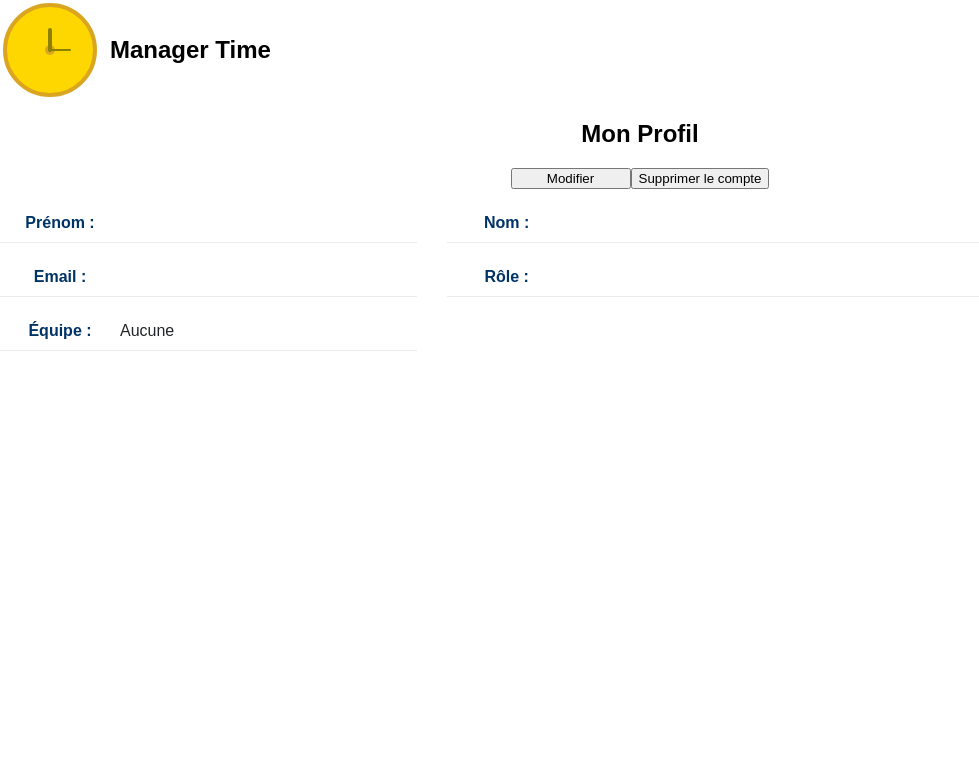
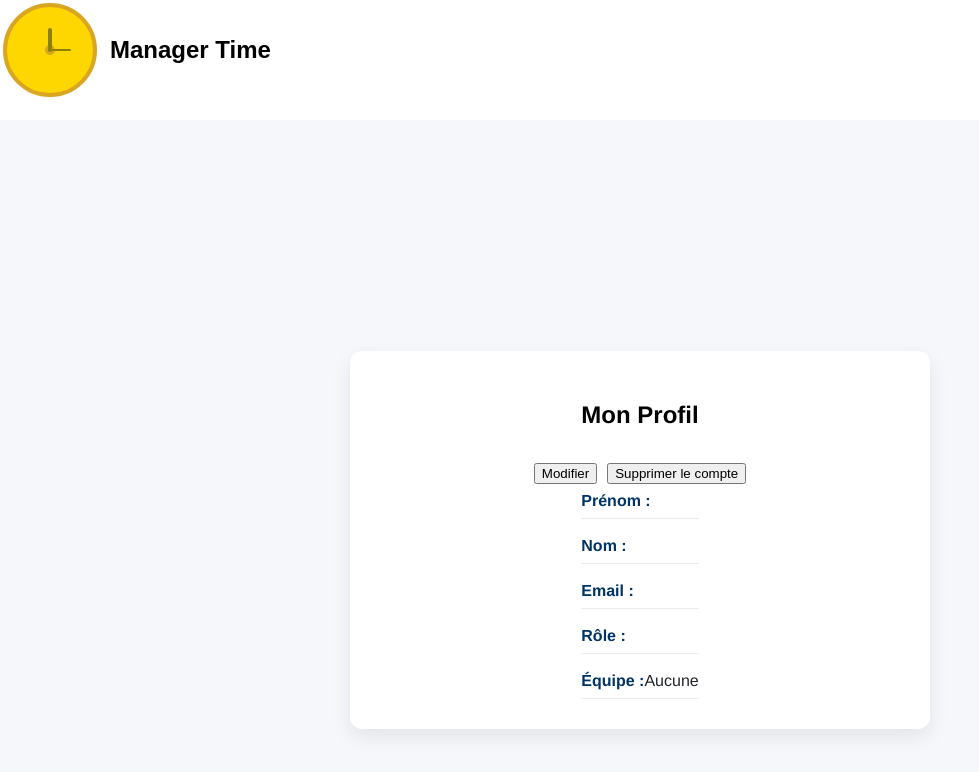
Before and after one commit to AristideWafo/Time-Manager, an Angular app in the folder front/: page /profile in a window 1280 px wide. Shown: the top 772 px of the page, without its empty margins (0-979 px from the left). Built offline with nearby package versions, Linux system fonts and the light colour scheme; no server answers; sample sign-in values are in the browser's storage.

Commit message:
style: profile style

```diff
--- a/front/src/app/view/pages/profile/profile.component.css
+++ b/front/src/app/view/pages/profile/profile.component.css
@@ -1,86 +1,87 @@
-/* Profil info - style pro */
+/* Container centré verticalement et horizontalement */
+.profile-container {
+    display: flex;
+    justify-content: center;
+    /* centre horizontalement */
+    align-items: center;
+    /* centre verticalement */
+    min-height: 100vh;
+    /* prend toute la hauteur de l’écran */
+    padding: 20px;
+    font-family: 'Helvetica Neue', Helvetica, Arial, sans-serif;
+    background-color: #f5f7fa;
+}
+
+/* Card centrée et responsive */
+.profile-card {
+    background: #ffffff;
+    border-radius: 12px;
+    box-shadow: 0 8px 20px rgba(0, 0, 0, 0.08);
+    padding: 30px 40px;
+    max-width: 500px;
+    /* limite largeur de la carte */
+    width: 100%;
+    transition: box-shadow 0.3s ease;
+}
+
+.profile-card:hover {
+    box-shadow: 0 12px 30px rgba(0, 0, 0, 0.12);
+}
+
+/* Centrage du contenu dans la carte */
+.profile-header,
+.profile-content {
+    display: flex;
+    flex-direction: column;
+    align-items: center;
+}
+
+.profile-actions {
+    margin-top: 15px;
+    display: flex;
+    gap: 10px;
+}
+
+/* Profile info centré */
 .profile-info {
-    display: grid;
-    grid-template-columns: 1fr 2fr;
-    gap: 15px 30px;
-    padding: 15px 0;
+    display: flex;
+    flex-direction: column;
+    align-items: center;
+    /* centre les lignes */
+    gap: 10px;
 }
 
 .profile-info div {
     display: flex;
-    align-items: center;
-    padding: 10px 0;
+    justify-content: space-between;
+    width: 100%;
+    max-width: 350px;
+    /* largeur uniforme */
+    padding: 8px 0;
     border-bottom: 1px solid #e9ecef;
 }
 
 .profile-info label {
     font-weight: 600;
     color: #003366;
-    min-width: 120px;
-    /* largeur fixe pour aligner les valeurs */
 }
 
 .profile-info span {
     color: #212529;
     font-size: 1rem;
-    word-break: break-word;
+    text-align: right;
 }
 
-/* Responsive */
-@media (max-width: 600px) {
-    .profile-info {
-        grid-template-columns: 1fr;
+/* Responsive pour mobile */
+@media (max-width: 500px) {
+    .profile-info div {
+        flex-direction: column;
+        align-items: center;
+        text-align: center;
     }
 
-    .profile-info label {
-        min-width: auto;
-        margin-bottom: 5px;
-    }
-
-    .profile-info div {
-        flex-direction: column;
-        align-items: flex-start;
+    .profile-info label,
+    .profile-info span {
+        text-align: center;
     }
 }
-
-/* Amélioration formulaire */
-.profile-form input {
-    width: 100%;
-    padding: 12px;
-    font-size: 1rem;
-    border-radius: 6px;
-    border: 1px solid #ced4da;
-    transition: border-color 0.2s ease, box-shadow 0.2s ease;
-}
-
-.profile-form input:focus {
-    border-color: #0056b3;
-    box-shadow: 0 0 5px rgba(0, 86, 179, 0.3);
-    outline: none;
-}
-
-/* Actions du formulaire alignées à droite */
-.form-actions {
-    display: flex;
-    justify-content: flex-end;
-    gap: 15px;
-    margin-top: 20px;
-}
-
-/* Boutons cohérents */
-.btn {
-    min-width: 120px;
-    text-align: center;
-}
-
-/* Messages centrés et pro */
-.message {
-    font-size: 0.95rem;
-    padding: 12px 20px;
-    border-radius: 8px;
-}
-
-/* Modal actions */
-.modal-actions button {
-    min-width: 140px;
-}
--- a/front/src/app/view/pages/profile/profile.component.ts
+++ b/front/src/app/view/pages/profile/profile.component.ts
@@ -191,6 +191,7 @@ export class ProfileComponent implements OnInit {
     }
 
     this.isLoading = true;
+
     this.apiService.updateUser(this.editProfile).subscribe({
       next: () => {
         this.userProfile = { ...this.editProfile };
@@ -198,11 +199,13 @@ export class ProfileComponent implements OnInit {
         this.isLoading = false;
         this.showMessage('Profil mis à jour avec succès !', 'success');
       },
-      error: () => {
+      error: (err) => {
         this.isLoading = false;
+        console.error('Erreur update', err);
         this.showMessage('Erreur lors de la mise à jour.', 'error');
       }
     });
+
   }
 
   confirmDelete() { this.showDeleteModal = true; }
```
